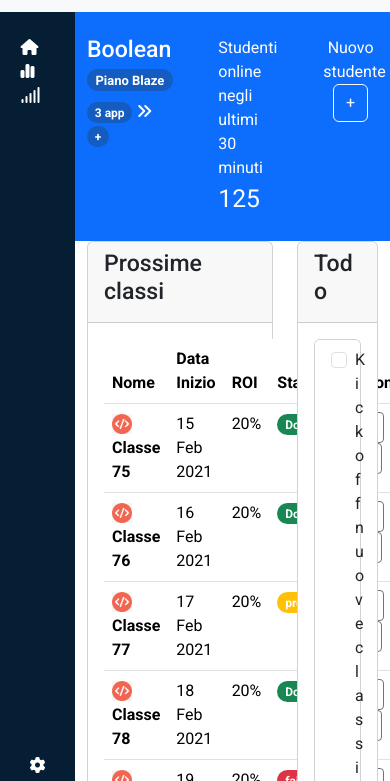
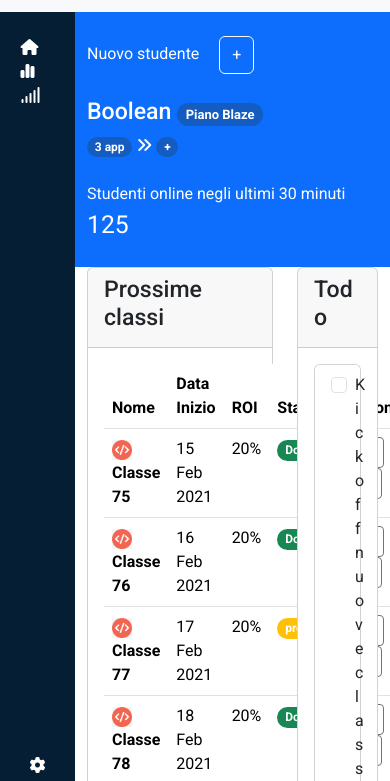
Before and after one commit to igorgaidolfi/html-css-bootstrap-dashboard, a plain HTML site: page index.html in a window 390 px wide. Shown: the part 63-844 px from the top of the page. Drawn offline with nearby package versions, Linux system fonts and the light colour scheme.

Commit message:
update edited jumbo mobile and tablet

```diff
--- a/index.html
+++ b/index.html
@@ -42,9 +42,15 @@
             <div id="main-content" class="margint_75 overflow-y-auto">
                 <div class="jumbo bg-primary text-white py-4">
                     <div class="container-fluid">
-                        <div class="row justify-content-between">
-                            <div class="col-4">
-                                <div class="content">
+                        <div class="row flex-column flex-sm-row justify-content-between">
+                            <div class="col-12 col-sm col-lg-3 order-sm-1">
+                                <div class="content text-sm-center">
+                                    <span class="me-3">Nuovo studente</span>
+                                    <button class="btn btn-outline-light">+</button>
+                                </div>
+                            </div>
+                            <div class="col-12 col-sm-4">
+                                <div class="content my-4">
                                     <h3>Boolean <span class="badge rounded-pill bg_blue f_small">Piano Blaze</span></h3>
                                     <span class="badge rounded-pill bg_blue">3 app</span>
                                     <span><i class="fa-solid fa-angles-right"></i></span>
@@ -54,16 +60,10 @@
                                     <span class="badge rounded-pill bg_blue d-lg-none">+</span>
                                 </div>
                             </div>
-                            <div class="col-3">
+                            <div class="col-12 col-sm-3">
                                 <div class="content">
                                     <p class="m-0">Studenti online negli ultimi 30 minuti</p>
                                     <p class="fs-2 m-0">125</p>
-                                </div>
-                            </div>
-                            <div class="col-3">
-                                <div class="content text-center">
-                                    <span class="me-3">Nuovo studente</span>
-                                    <button class="btn btn-outline-light">+</button>
                                 </div>
                             </div>
                         </div>
```
